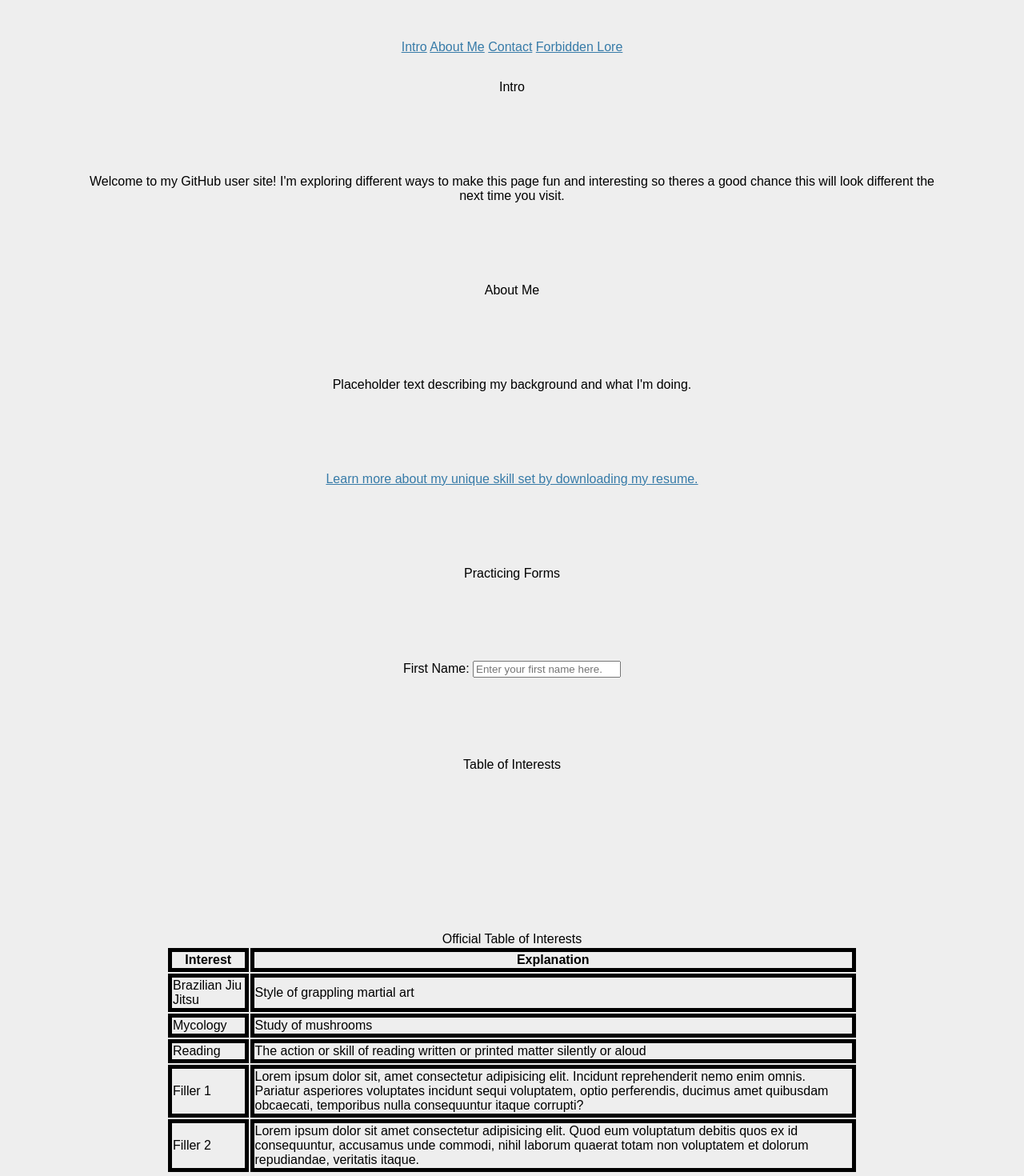
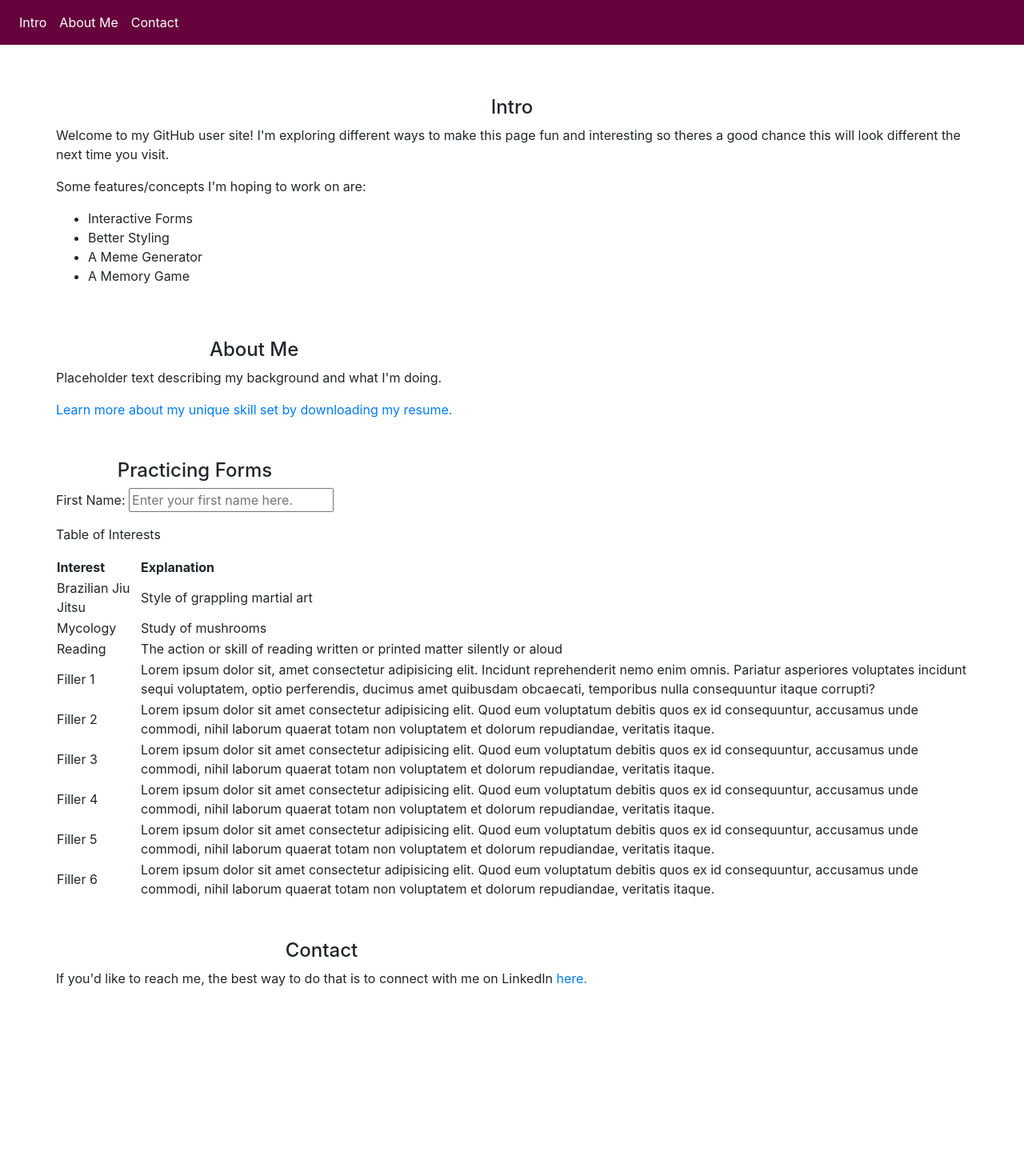
Before and after one commit to smcourtenay/smcourtenay.github.io, a plain HTML site: page index.html in a window 1280 px wide. Shown: the top 1470 px of the page at 80% size. After the commit the page ends 1285 px from the top, so only its background shows below. Drawn offline with nearby package versions, Linux system fonts and the light colour scheme.

Commit message:
added some bootstrap functionality and cleaned up site presentation

```diff
--- a/homepage.css
+++ b/homepage.css
@@ -1,62 +1,44 @@
-body           { font-family: sans-serif; background: #eee; }
-a, h1, h2      { color: #377ba8; }
-h1, h2, h4, h5 { font-family: 'Georgia', serif; }
-h1             { border-bottom: 2px solid #eee; }
-h2             { font-size: 1.2em; }
 
-.page          { margin: 2em auto; width: 35em; border: 5px solid #ccc;
-                 padding: 0.8em; background: white; }
-.title         { text-decoration: none; }
-.posts         { list-style: none; margin: 0; padding: 0; }
-.posts li      { margin: 0.8em 1.2em; }
-.posts li h2   { margin-left: -1em; }
-.posts li hr   { margin-left: -0.8em; }
-.nav           { text-align: right; font-size: 0.8em; padding: 0.3em;
-                 margin-bottom: 1em; background: #fafafa; }
+/* * {
+    border:1px solid red;
+} */
 
 
-#page-container {
-position: relative;
-min-height: 100vh;
+/* The below selector lets me adjust the CSS pseudo-class target so it doesn't overlap with my on-screen material */
+:target::before {
+    content: "";
+    display: block;
+    height: 60px; /* fixed header height*/
+    margin: -60px 0 0; /* negative fixed header height */
+  }
+
+.nav-link-custom{
+    color: white !important;
 }
 
-#content-wrap {
-padding-bottom: 2.5rem;    /* Footer height */
-}
+ body {
+     padding-top: 70px;
+     font: Georgia;
+     margin-bottom: 50px;
+ }
 
-#header{
-width: 500px;
-height: 200px;
-text-align: center;
-position: fixed;
-top: 50%;
-left: 50%;
-margin-top: -350px; /* Negative half of height. */
-margin-left: -250px; /* Negative half of width. */
-}
+ .navbar-custom{
+     background-color:#66023C;
+ }
 
-#first-form{
-   text-align: center;
-}
+ #intro{
+     text-align: center;
+ }
 
-.central-paragraph{
-    margin: 100px;
+ #aboutme{
     text-align: center;
 }
 
-.interests-table{
-    margin: 200px;
-    border: black 1px;
+#contact{
+    text-align: center;
 }
 
-table, th, td{
-    border: 5px solid;
+h4 {
+    text-align: center;
+    margin-top: 50px;
 }
-
-#footer {
-position: absolute;
-bottom: 0;
-width: 100%;
-height: 2.5rem;            /* Footer height */
-text-align: center;
-}
--- a/index.html
+++ b/index.html
@@ -5,31 +5,68 @@
         <meta http-equiv="X-UA-Compatible" content="IE=edge">
         <meta name="viewport" content="width=device-width, initial-scale=1.0">
         <title>Sam-pedia - A Sam Courtenay Website</title>
-    <link rel="stylesheet" href="homepage.css">
+        <link rel="stylesheet" href="https://maxcdn.bootstrapcdn.com/bootstrap/4.0.0/css/bootstrap.min.css" integrity="sha384-Gn5384xqQ1aoWXA+058RXPxPg6fy4IWvTNh0E263XmFcJlSAwiGgFAW/dAiS6JXm" crossorigin="anonymous">
+        <link href="homepage.css" rel="stylesheet">
     </head>
     <body>
-    <div id="page-container">
-        <div id="content-wrap">
-            <header id="header">
-                <a href="#intro">Intro</a>
-                <a href="#aboutme">About Me</a> <!-- Required -->
-                <a href="#contact">Contact</a> <!-- Required -->
-                <a href="">Forbidden Lore</a>
-            </header>
-            <p class="central-paragraph" id="intro">Intro</p> <!-- This is the "landing page" -->
-                <div class="central-paragraph">
+
+        <nav class="navbar fixed-top navbar-expand-lg navbar-custom navbar-light">
+            <ul class="navbar-nav mr-auto">
+                <li class="nav-item">
+                  <a class="nav-link-custom nav-link" href="#intro">Intro <span class="sr-only">(current)</span></a>
+                </li>
+                <li class="nav-item">
+                  <a class="nav-link-custom nav-link" href="#aboutme">About Me</a>
+                </li>
+                <li class="nav-item">
+                  <a class="nav-link-custom nav-link" href="#contact">Contact</a>
+                </li>
+              </ul>
+        </nav>
+
+        <div class="container">
+            <div class="row">
+                <div class="column">
+
+                    <h4 id="intro">Intro</h4> <!-- This is the "landing page" -->
+                    <div>
                         <p>
                             Welcome to my GitHub user site! I'm exploring different ways to make this page fun and interesting so theres a good chance this will look different the next time you visit.
                         </p>
+                        <p>Some features/concepts I'm hoping to work on are:</p>
+                        <ul>
+                            <li>Interactive Forms</li>
+                            <li>Better Styling</li>
+                            <li>A Meme Generator</li>
+                            <li>A Memory Game</li>
+                        </ul>
                     </div>
-            <p class="central-paragraph" id="aboutme">About Me</p> <!-- This is the "About Me" section with required resume -->
+
+                </div>
+            </div>
+        </div>
+
+        <div class="container">
+            <div class="row">
+                <div class="column">
+
+                    <h4 id="aboutme">About Me</h4> <!-- This is the "About Me" section with required resume -->
                     <div>
-                    <p class="central-paragraph">Placeholder text describing my background and what I'm doing.</p>
+                        <p>Placeholder text describing my background and what I'm doing.</p>
                     </div>
-                <div class="central-paragraph">
+                    <div>
                         <a href="samcourtenayresume.pdf" download="">Learn more about my unique skill set by downloading my resume.</a>
                     </div>
-            <p class="central-paragraph">Practicing Forms</p>
+
+                </div>
+            </div>
+        </div>
+
+        <div class="container">
+            <div class="row">
+                <div class="column">
+
+                    <h4>Practicing Forms</h4>
                     <div id="first-form">
                         <form action="">
                             <p>First Name:
@@ -37,10 +74,18 @@
                             </p>
                         </form>
                     </div>
-            <p class="central-paragraph">Table of Interests</p>
+
+                </div>
+            </div>
+        </div>
+
+        <div class="container">
+            <div class="row">
+                <div class="column">
+
+                    <p>Table of Interests</p>
                     <div>
-                    <table class="interests-table">
-                        <caption>Official Table of Interests</caption>
+                        <table>
                             <thead>
                                 <tr>
                                     <th>Interest</th>
@@ -68,18 +113,55 @@
                                     <td>Filler 2</td>
                                     <td>Lorem ipsum dolor sit amet consectetur adipisicing elit. Quod eum voluptatum debitis quos ex id consequuntur, accusamus unde commodi, nihil laborum quaerat totam non voluptatem et dolorum repudiandae, veritatis itaque.</td>
                                 </tr>
+                                <tr>
+                                    <td>Filler 3</td>
+                                    <td>Lorem ipsum dolor sit amet consectetur adipisicing elit. Quod eum voluptatum debitis quos ex id consequuntur, accusamus unde commodi, nihil laborum quaerat totam non voluptatem et dolorum repudiandae, veritatis itaque.</td>
+                                </tr>
+                                <tr>
+                                    <td>Filler 4</td>
+                                    <td>Lorem ipsum dolor sit amet consectetur adipisicing elit. Quod eum voluptatum debitis quos ex id consequuntur, accusamus unde commodi, nihil laborum quaerat totam non voluptatem et dolorum repudiandae, veritatis itaque.</td>
+                                </tr>
+                                <tr>
+                                    <td>Filler 5</td>
+                                    <td>Lorem ipsum dolor sit amet consectetur adipisicing elit. Quod eum voluptatum debitis quos ex id consequuntur, accusamus unde commodi, nihil laborum quaerat totam non voluptatem et dolorum repudiandae, veritatis itaque.</td>
+                                </tr>
+                                <tr>
+                                    <td>Filler 6</td>
+                                    <td>Lorem ipsum dolor sit amet consectetur adipisicing elit. Quod eum voluptatum debitis quos ex id consequuntur, accusamus unde commodi, nihil laborum quaerat totam non voluptatem et dolorum repudiandae, veritatis itaque.</td>
+                                </tr>
                             </tbody>
                         </table>
                     </div>
-            <p class="central-paragraph" id="contact">Contact</p> <!-- This is the "Contact page" -->
-            <footer id="footer">
-                <a href="#intro">Intro</a>
-                <a href="">About Me</a> <!-- Required -->
-                <a href="">Contact</a> <!-- Required -->
-                <a href="">Forbidden Lore</a>
-            </footer>
+
                 </div>
             </div>
+        </div>
+
+        <div class="container">
+            <div class="row">
+                <div class="column">
+
+                    <h4 class="central-paragraph" id="contact">Contact</h4> <!-- This is the "Contact page" -->
+                    <span>
+                        If you'd like to reach me, the best way to do that is to connect with me on LinkedIn
+                    </span>
+                    <span>
+                        <a href="https://www.linkedin.com/in/smcourtenay/">here.</a>
+                    </span>
+                </div>
+            </div>
+        </div>
+
+        <div class="container">
+            <div class="row">
+                <div class="column">
+
+
+
+                </div>
+            </div>
+        </div>
+
     </body>
 </html>
 
```
Lines whose indentation alone changed are shown as unchanged.
